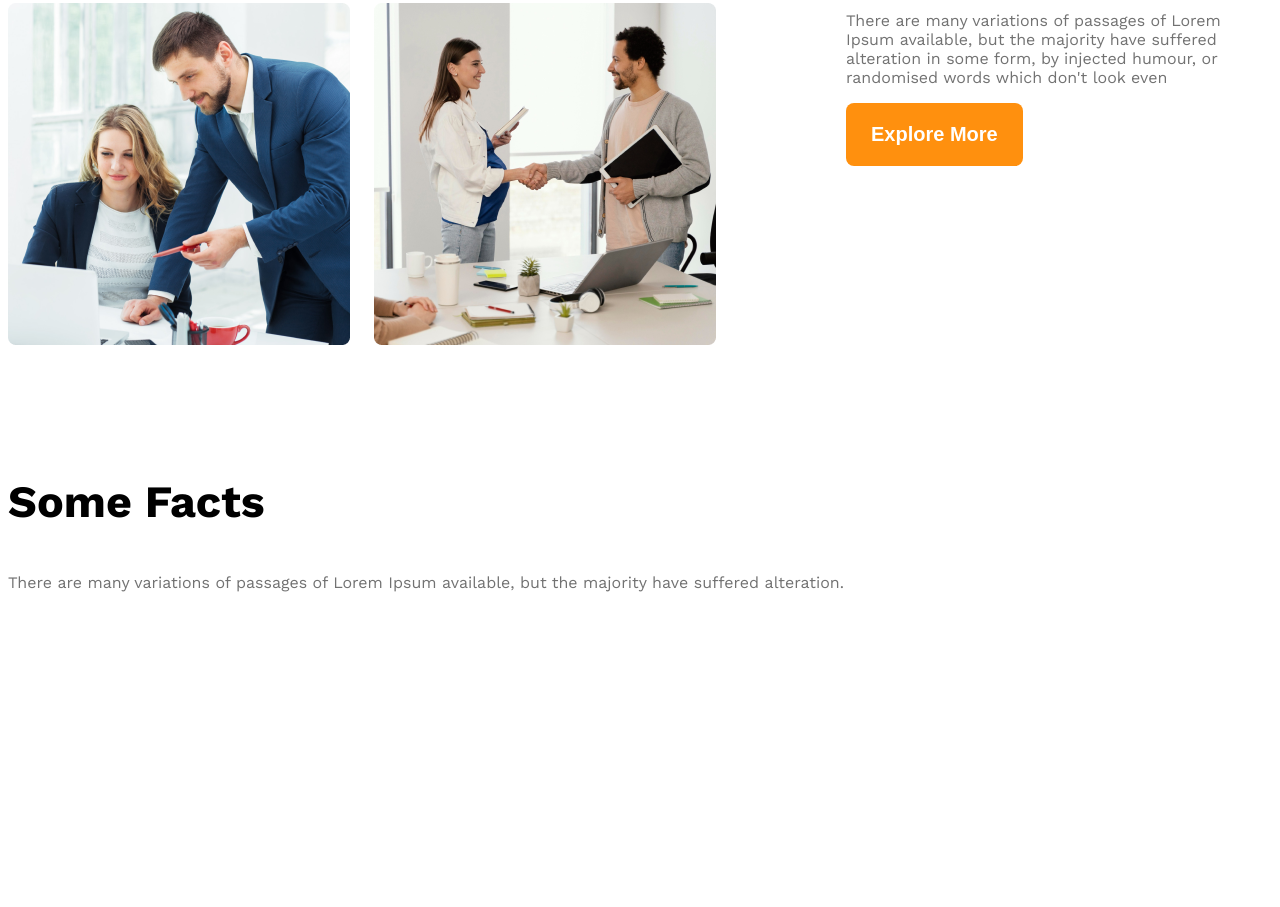
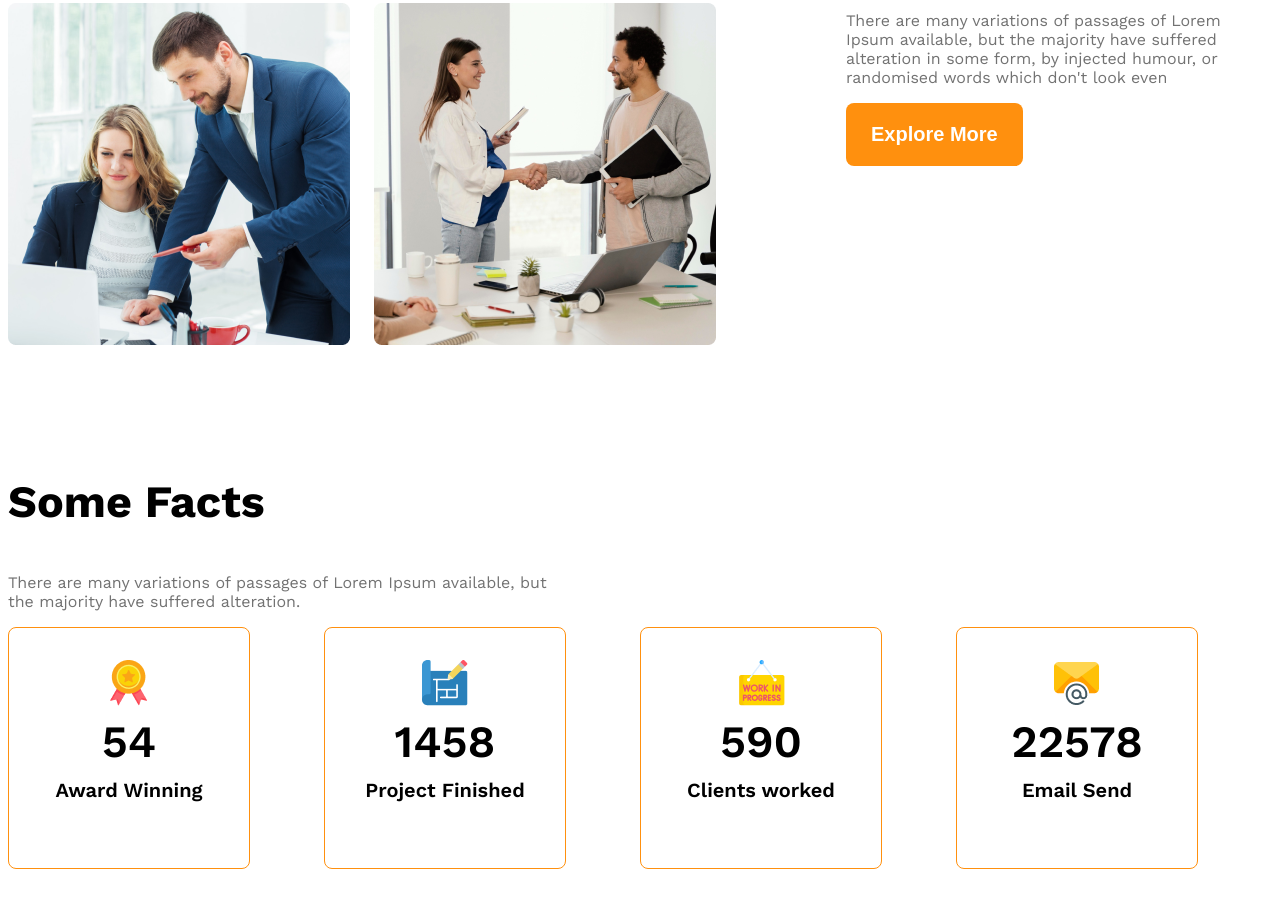
Before and after one commit to Elias537/g3-architects, a plain HTML site: page index.html in a window 1280 px wide. Shown: the part 1677-2584 px from the top of the page. Before the commit the page ends 2399 px from the top, so only its background shows below. Drawn offline with nearby package versions, Linux system fonts and the light colour scheme.

Commit message:
facts all updated

```diff
--- a/architects.css
+++ b/architects.css
@@ -43,7 +43,7 @@
     border: none;
 }
 
-.text-primary{
+.text-primary {
     color: #FF900E;
 }
 
@@ -131,7 +131,40 @@ main>section {
     font-weight: 500;
 }
 
+/* some facts related styles  */
 
+.facts-container {
+    display: grid;
+    grid-template-columns: repeat(4, 1fr);
+}
+
+.fact-card {
+    border: 1px solid #FF900E;
+    width: 240px;
+    height: 240px;
+    border-radius: 8px;
+    align-items: center;
+    justify-content: center;
+    text-align: center;
+}
+
+.fact-number {
+    font-size: 2.8rem;
+    font-weight: 600;
+    margin-top: 5px;
+    margin-bottom: 10px;
+}
+
+.fact-name {
+    font-size: 1.25rem;
+    font-weight: 600;
+    margin-top: 10px;
+
+}
+
+.fact-description {
+    max-width: 540px;
+}
 
 
 /* responsive media query  */
@@ -143,7 +176,7 @@ main>section {
         flex-direction: column;
     }
 
-    .team-image-container{
+    .team-image-container {
         grid-template-columns: repeat(1, 1fr);
     }
 
@@ -156,11 +189,11 @@ main>section {
 /* medium size device  */
 
 @media screen and (min-width:577px) and (max-width: 992px) {
-    .teams{
+    .teams {
         flex-direction: column;
     }
 
-    .our-features{
+    .our-features {
         margin: 50px auto;
     }
 
--- a/index.html
+++ b/index.html
@@ -48,7 +48,8 @@
             <div class="our-features">
                 <h3 class="section-title"><span id="quick-list" class="text-light-gray"> Quick list</span> <span
                         id="of our">of Our</span> <span class="text-primary">Features</span></h3>
-                <p class="feature-description text-light-gray">There are many variations of passages of Lorem Ipsum available, but the
+                <p class="feature-description text-light-gray">There are many variations of passages of Lorem Ipsum
+                    available, but the
                     majority have suffered alteration in some form, by injected humour, or randomised words which don't
                     look even</p>
                 <button class="btn-primary">Explore More</button>
@@ -59,7 +60,45 @@
         <section>
             <h3 class="section-title">Some Facts</h3>
 
-            <p class="text-light-gray">There are many variations of passages of Lorem Ipsum available, but the majority have suffered alteration.</p>
+            <p class="text-light-gray fact-description">There are many variations of passages of Lorem Ipsum available,
+                but the majority have suffered alteration.</p>
+
+            <div class="facts-container">
+                <!-- .fact*4>img.fact-icon+h4.fact-number+h5.fact-name -->
+
+                <div class="fact-card display-flex">
+                    <div>
+                        <img src="images/icons/ribon.png" alt="" class="fact-icon">
+                        <h4 class="fact-number">54</h4>
+                        <h5 class="fact-name">Award Winning</h5>
+                    </div>
+
+                </div>
+                <div class="fact-card display-flex">
+                    <div>
+                        <img src="images/icons/projects.png" alt="" class="fact-icon">
+                        <h4 class="fact-number">1458</h4>
+                        <h5 class="fact-name">Project Finished</h5>
+                    </div>
+
+                </div>
+                <div class="fact-card display-flex">
+                    <div>
+                        <img src="images/icons/customers.png" alt="" class="fact-icon">
+                        <h4 class="fact-number">590</h4>
+                        <h5 class="fact-name">Clients worked</h5>
+                    </div>
+
+                </div>
+                <div class="fact-card display-flex">
+                    <div>
+                        <img src="images/icons/email.png" alt="" class="fact-icon">
+                        <h4 class="fact-number">22578</h4>
+                        <h5 class="fact-name">Email Send</h5>
+                    </div>
+
+                </div>
+            </div>
 
         </section>
 
```
